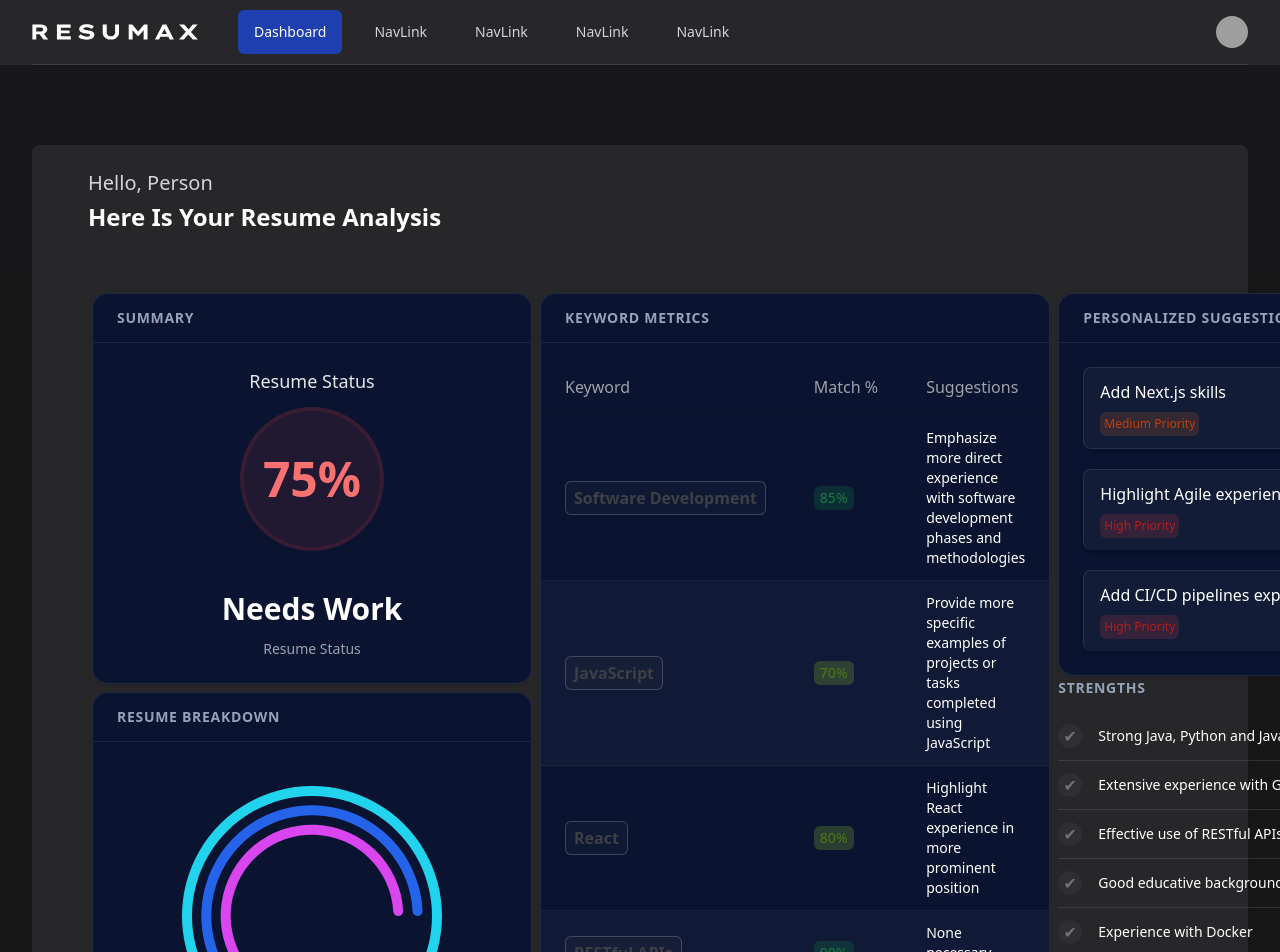
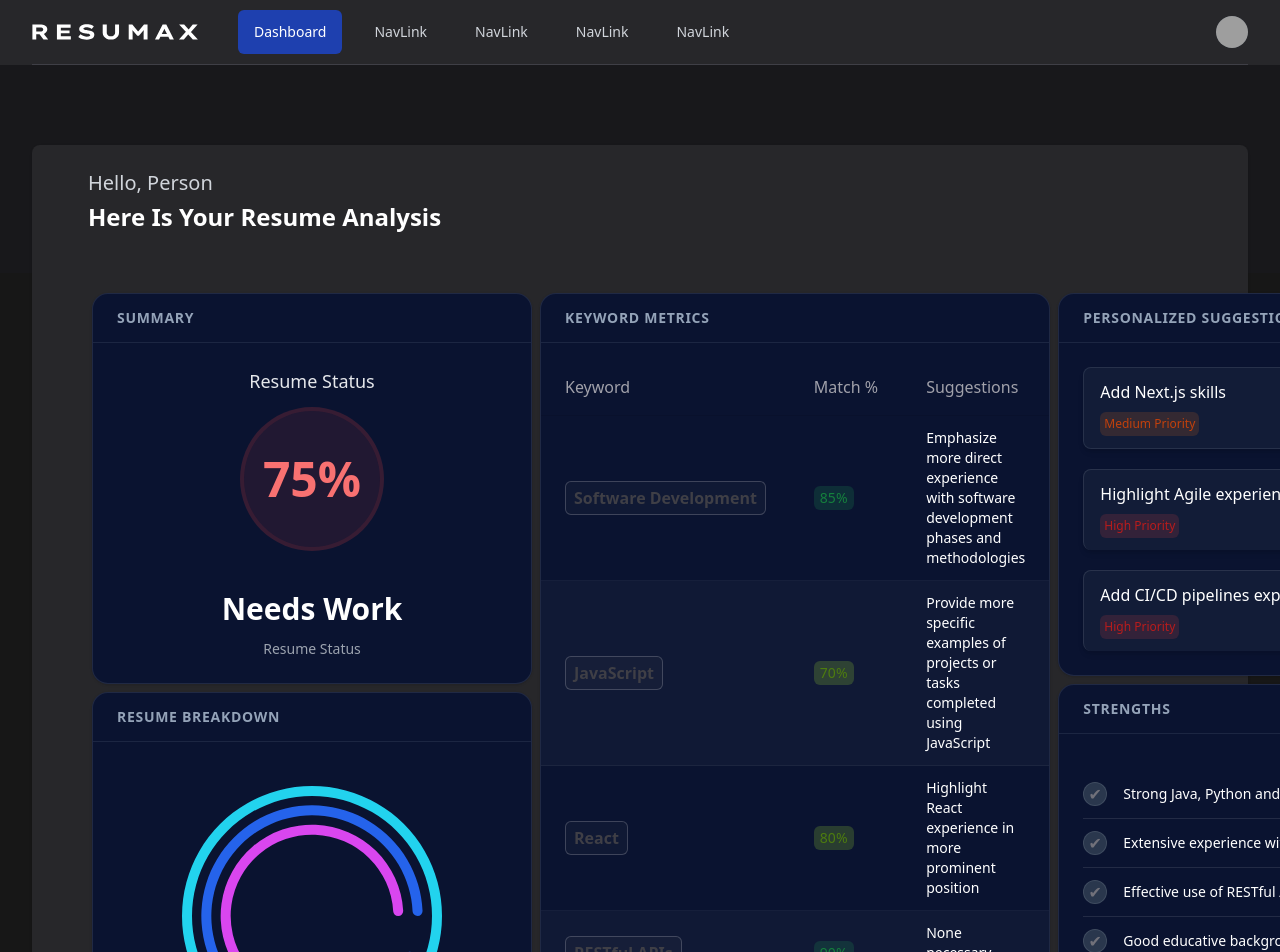
Before and after one commit to VincentLeVo/ResuMax, a Next.js app: page /resume-analysis in a window 1280 px wide. Shown: the top 952 px of the page. Built offline with nearby package versions, Linux system fonts and the light colour scheme; grey boxes are pictures that could not be loaded; a web font is replaced by a local one.

Commit message:
Redesigned Strengths

```diff
--- a/src/app/resume-analysis/page.jsx
+++ b/src/app/resume-analysis/page.jsx
@@ -185,20 +185,20 @@ export default function ResumeSuggestions() {
           <div className="max-w-10xl mx-auto mt-14 w-full grow lg:flex">
             {/* Left sidebar & main wrapper */}
             <div className="flex-1 xl:flex">
-              <div className="p-1 xl:w-[28rem] xl:shrink-0">
+              <div className="flex flex-col gap-y-2 p-1 xl:w-[28rem] xl:shrink-0">
                 <Summary matchScore={analysisData.matchScore} />
                 <ResumeBreakdown
                   breakdowns={analysisData.breakdowns}
-                  className="mt-2"
+                  className=""
                 />
               </div>
 
-              <div className="p-1">
+              <div className="flex flex-col gap-y-2 p-1">
                 <KeyTermsMetrics keywordMetrics={analysisData.keywordMetrics} />
               </div>
             </div>
 
-            <div className="shrink-0 p-1 lg:w-[28rem]">
+            <div className="flex shrink-0 flex-col gap-y-2 p-1 lg:w-[28rem]">
               <Suggestions suggestions={analysisData.suggestions} />
               <Strengths strengths={analysisData.strengths} />
             </div>
--- a/src/components/Card.jsx
+++ b/src/components/Card.jsx
@@ -1,7 +1,13 @@
 import { clsx } from 'clsx'
 import { Subheading } from '@/components/Text'
 
-export function Card({ title = '', className, children, ...props }) {
+export function Card({
+  title = '',
+  bleedContent = false,
+  className,
+  children,
+  ...props
+}) {
   return (
     <div
       className={clsx(
@@ -15,7 +21,7 @@ export function Card({ title = '', className, children, ...props }) {
           <Subheading>{title}</Subheading>
         </div>
       )}
-      <div className="px-4 py-5 sm:p-6">{children}</div>
+      <div className={!bleedContent && 'px-4 py-5 sm:p-6'}>{children}</div>
     </div>
   )
 }
--- a/src/components/KeyTermsMetrics.jsx
+++ b/src/components/KeyTermsMetrics.jsx
@@ -11,17 +11,15 @@ export function KeyTermsMetrics({
   ...props
 }) {
   return (
-    <div
+    <Card
+      bleedContent
+      title="Keyword Metrics"
       className={clsx(
         'divide-y divide-slate-500/20 overflow-hidden rounded-2xl border border-slate-200/10 bg-slate-900 shadow',
         className,
       )}
       {...props}
     >
-      <div className="px-4 py-3 sm:px-6">
-        <Subheading>Keyword Metrics</Subheading>
-      </div>
-
       <div className="">
         <table className="mt-4 w-full min-w-full table-auto whitespace-nowrap text-left text-sm/6 text-white">
           <thead className="text-zinc-400">
@@ -59,6 +57,6 @@ export function KeyTermsMetrics({
           </tbody>
         </table>
       </div>
-    </div>
+    </Card>
   )
 }
--- a/src/components/Strengths.jsx
+++ b/src/components/Strengths.jsx
@@ -1,16 +1,15 @@
 import { Subheading } from '@/components/Text'
-
+import { Card } from '@/components/Card'
 export function Strengths({ strengths, className, ...props }) {
   return (
     /* Resume Strengths */
-    <div className={className} {...props}>
-      <Subheading>Strengths</Subheading>
+    <Card title="Strengths" className={className} {...props}>
       <ul className="mt-3 divide-y divide-white/10">
         {strengths.map((strength, index) => {
           return (
             <li key={index} className="w-full py-3">
               <div className="flex items-center">
-                <div className="flex h-6 w-6 items-center justify-center rounded-full bg-zinc-500/10 text-zinc-500">
+                <div className="flex h-6 w-6 items-center justify-center rounded-full border border-white/10 bg-slate-700/80 text-zinc-500">
                   ✔
                 </div>
                 <div className="ml-4">
@@ -21,6 +20,6 @@ export function Strengths({ strengths, className, ...props }) {
           )
         })}
       </ul>
-    </div>
+    </Card>
   )
 }
```
